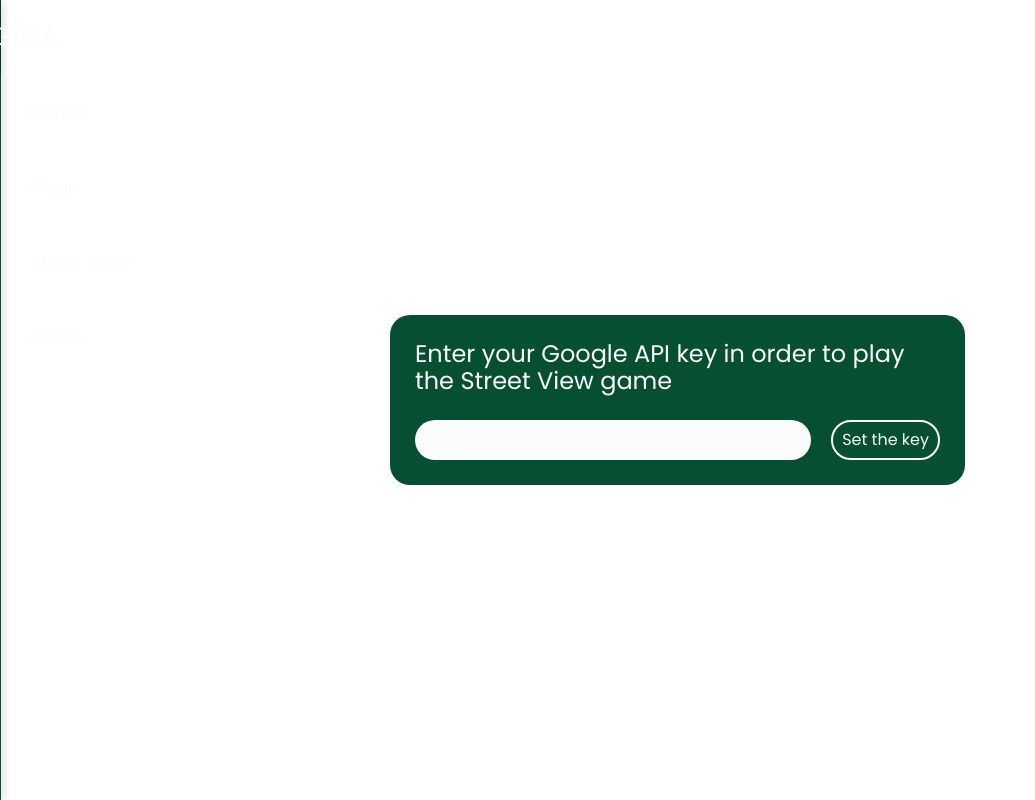
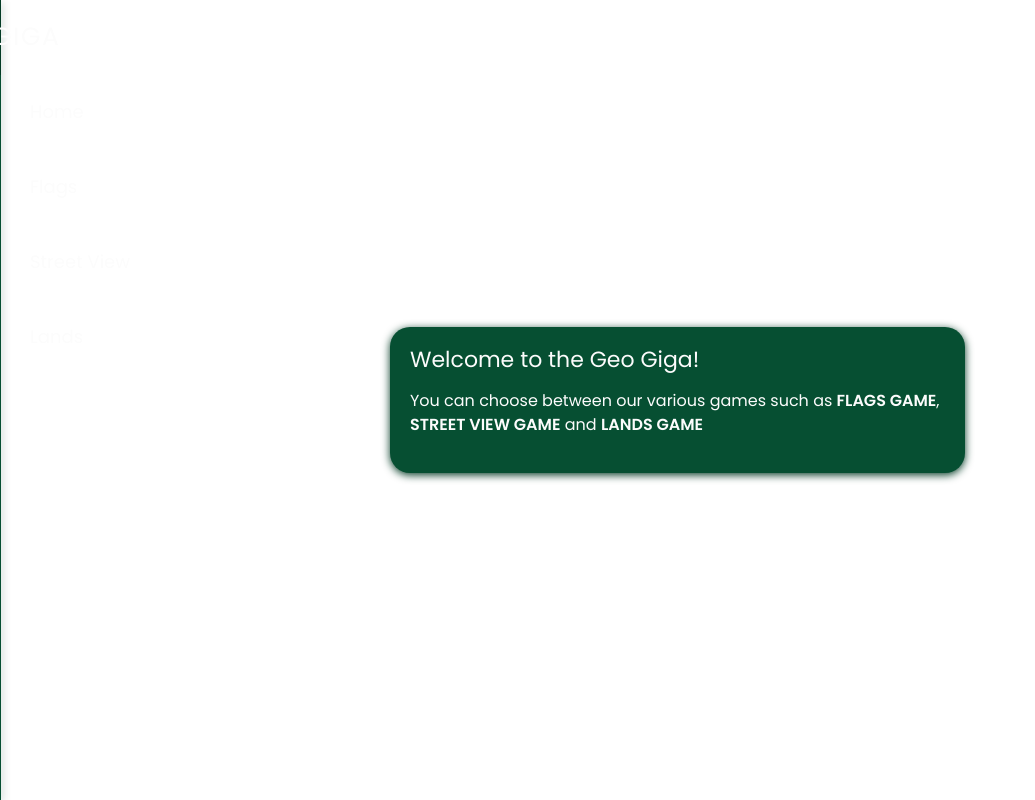
Before and after one commit to mariusz-smajdor/geo-giga-react, a React (Create React App) app: page / in a window 1280 px wide. Shown: the whole page, without its empty margins (0-1035 px from the left). Built offline with nearby package versions, Linux system fonts and the light colour scheme.

Commit message:
Refactored Home component

```diff
--- a/src/pages/Home/index.js
+++ b/src/pages/Home/index.js
@@ -1,37 +1,18 @@
-import { useState } from 'react';
-
 import Container from '../../components/layout/Container';
-import { Input } from '../../components/UI/Input/styled';
-import { Button } from '../../components/UI/Button/styled';
-import { Form, Title, Key } from './styled';
+import { Wrapper, Title, Text, StyledLink } from './styled';
 
 function Home() {
-  const [googleKey, setGoogleKey] = useState(
-    localStorage.getItem('googleKey') || ''
-  );
-
-  function onFormSubmit(e) {
-    e.preventDefault();
-
-    localStorage.setItem('googleKey', googleKey);
-  }
-
   return (
     <Container>
-      <Form onSubmit={onFormSubmit}>
-        <Title>
-          Enter your Google API key in order to play the Street View
-          game
-        </Title>
-        <Key>
-          <Input
-            type='password'
-            value={googleKey}
-            onChange={({ target }) => setGoogleKey(target.value)}
-          />
-          <Button>Set the key</Button>
-        </Key>
-      </Form>
+      <Wrapper>
+        <Title>Welcome to the Geo Giga!</Title>
+        <Text>
+          You can choose between our various games such as{' '}
+          <StyledLink to='flags'>Flags Game</StyledLink>,{' '}
+          <StyledLink to='street-view'>Street View Game</StyledLink> and{' '}
+          <StyledLink to='/'>Lands Game</StyledLink>
+        </Text>
+      </Wrapper>
     </Container>
   );
 }
--- a/src/pages/Home/styled.js
+++ b/src/pages/Home/styled.js
@@ -1,26 +1,31 @@
+import { Link } from 'react-router-dom';
 import styled from 'styled-components';
 
-export const Form = styled.form`
-  flex-direction: column;
-  gap: 25px;
-  padding: 25px;
+export const Wrapper = styled.section`
   max-width: ${({ theme }) => theme.breakpoint.small}px;
   border-radius: 20px;
+  box-shadow: ${({ theme }) => theme.color.secondary} 0px 2px 8px 0px;
   background: ${({ theme }) => theme.color.primary};
-  display: flex;
+  padding: 20px;
 `;
 
 export const Title = styled.h2`
   margin: 0;
   font-weight: normal;
+  font-size: 22px;
 `;
 
-export const Key = styled.div`
-  display: grid;
-  grid-template-columns: 1fr auto;
-  gap: 20px;
+export const Text = styled.p`
+  line-height: 1.5;
+`;
 
-  @media (max-width: ${({ theme }) => theme.breakpoint.small}px) {
-    grid-template-columns: unset;
+export const StyledLink = styled(Link)`
+  color: inherit;
+  font-weight: bold;
+  text-decoration: none;
+  text-transform: uppercase;
+
+  &:hover {
+    text-decoration: 2px underline;
   }
 `;
```
